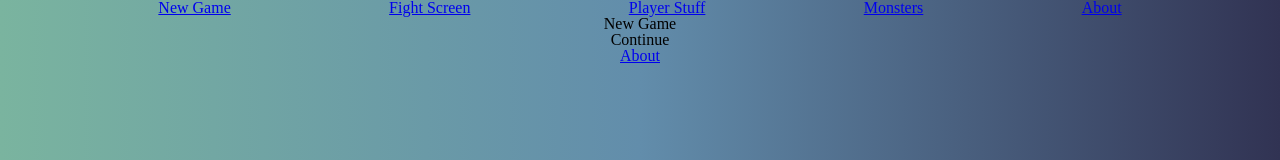
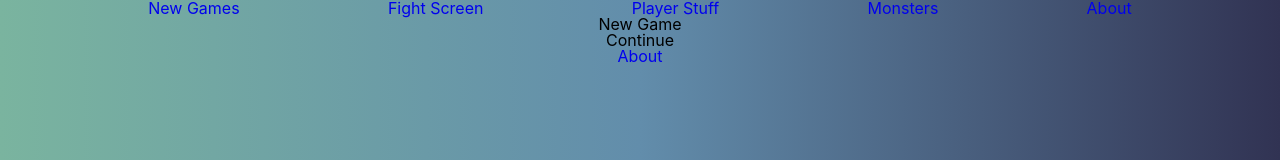
Before and after one commit to willashe/rpg-battle, a React (Create React App) app: page / in a window 1280 px wide. Shown: the top 160 px of the page. Built offline with nearby package versions, Linux system fonts and the light colour scheme.

Commit message:
fixed scrolling issue with nav bar

```diff
--- a/src/App.css
+++ b/src/App.css
@@ -13,6 +13,18 @@
   bottom: 0;
   left: 0;
   right: 0;
+  display: flex;
+  flex-direction: column;
+}
+
+nav {
+  display: flex;
+  justify-content: space-evenly;
+  flex: 0 0 auto;
+}
+
+main {
+  flex: 1 0 auto;
 }
 
 .battle-container {
@@ -79,11 +91,6 @@
   justify-content: center;
 }
 
-nav {
-  display: flex;
-  justify-content: space-evenly;
-}
-
 .player-info-section {
   background-color: lime;
   flex: 0 1 200px;
--- a/src/App.tsx
+++ b/src/App.tsx
@@ -16,12 +16,13 @@
       <Router>
         <div className="App">
           <nav>
-            <Link to="/">New Game</Link>
+            <Link to="/">New Games</Link>
             <Link to="/battle">Fight Screen</Link>
             <Link to="/player">Player Stuff</Link>
             <Link to="/monsters">Monsters</Link>
             <Link to="about">About</Link>
           </nav>
+          <main>
             <Switch>
               <Route exact path="/" component={Home} />
               <Route exact path="/battle" component={Battle} />
@@ -29,6 +30,7 @@
               <Route exact path="/monsters" component={Monsters} />
               <Route exact path="/about" component={About} />
             </Switch>
+          </main>
         </div>
       </Router>
     </AppStateProvider>
--- a/src/index.css
+++ b/src/index.css
@@ -1,48 +1,16 @@
-/* http://meyerweb.com/eric/tools/css/reset/
-   v2.0 | 20110126
-   License: none (public domain)
-*/
+body {
+  margin: 0;
+  font-family: -apple-system, BlinkMacSystemFont, 'Segoe UI', 'Roboto', 'Oxygen',
+    'Ubuntu', 'Cantarell', 'Fira Sans', 'Droid Sans', 'Helvetica Neue',
+    sans-serif;
+  -webkit-font-smoothing: antialiased;
+  -moz-osx-font-smoothing: grayscale;
+}
 
-html, body, div, span, applet, object, iframe,
-h1, h2, h3, h4, h5, h6, p, blockquote, pre,
-a, abbr, acronym, address, big, cite, code,
-del, dfn, em, img, ins, kbd, q, s, samp,
-small, strike, strong, sub, sup, tt, var,
-b, u, i, center,
-dl, dt, dd, ol, ul, li,
-fieldset, form, label, legend,
-table, caption, tbody, tfoot, thead, tr, th, td,
-article, aside, canvas, details, embed,
-figure, figcaption, footer, header, hgroup,
-menu, nav, output, ruby, section, summary,
-time, mark, audio, video {
-	margin: 0;
-	padding: 0;
-	border: 0;
-	font-size: 100%;
-	font: inherit;
-	vertical-align: baseline;
+a {
+  text-decoration: none;
 }
-/* HTML5 display-role reset for older browsers */
-article, aside, details, figcaption, figure,
-footer, header, hgroup, menu, nav, section {
-	display: block;
+code {
+  font-family: source-code-pro, Menlo, Monaco, Consolas, 'Courier New',
+    monospace;
 }
-body {
-	line-height: 1;
-}
-ol, ul {
-	list-style: none;
-}
-blockquote, q {
-	quotes: none;
-}
-blockquote:before, blockquote:after,
-q:before, q:after {
-	content: '';
-	content: none;
-}
-table {
-	border-collapse: collapse;
-	border-spacing: 0;
-}
```
Lines whose indentation alone changed are shown as unchanged.
